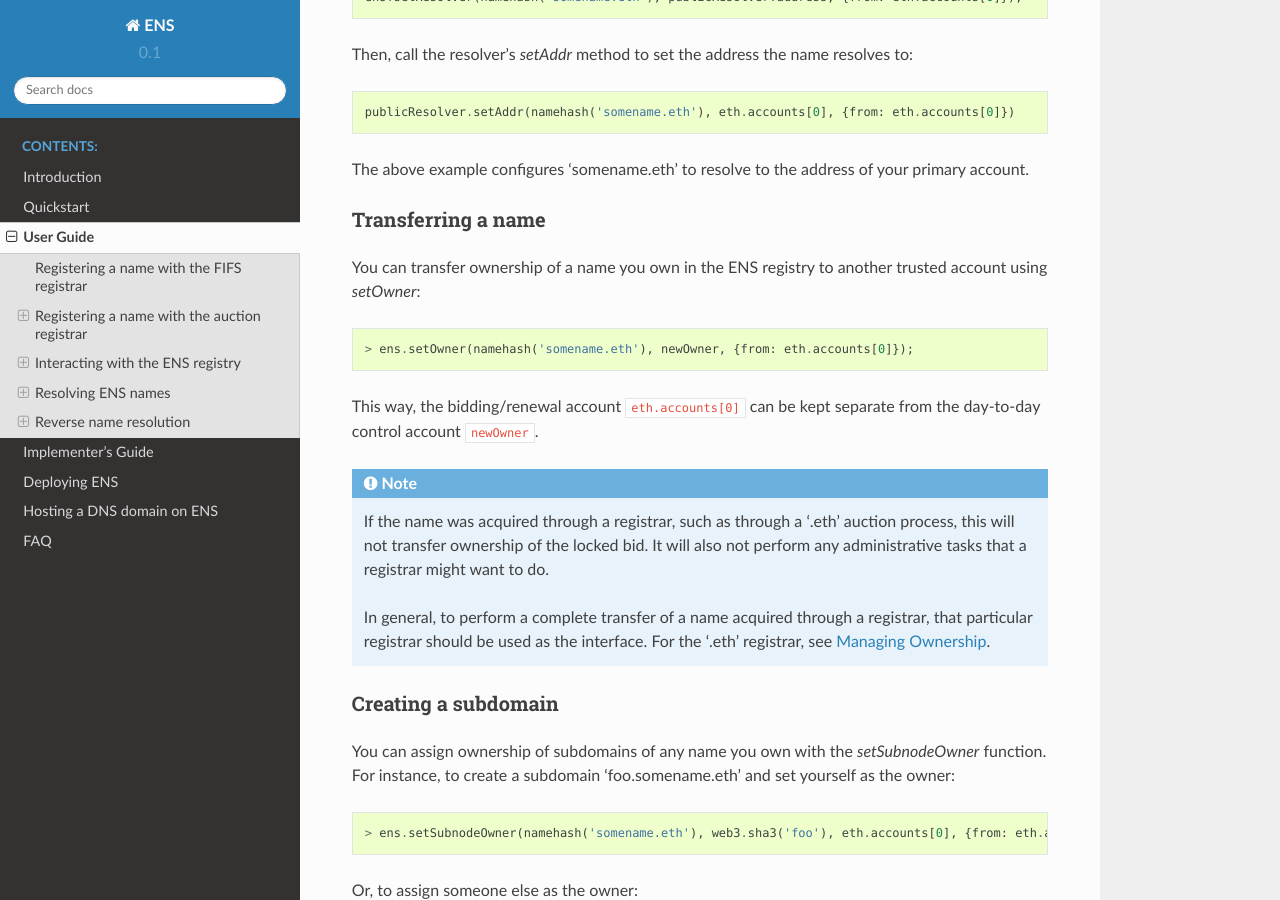
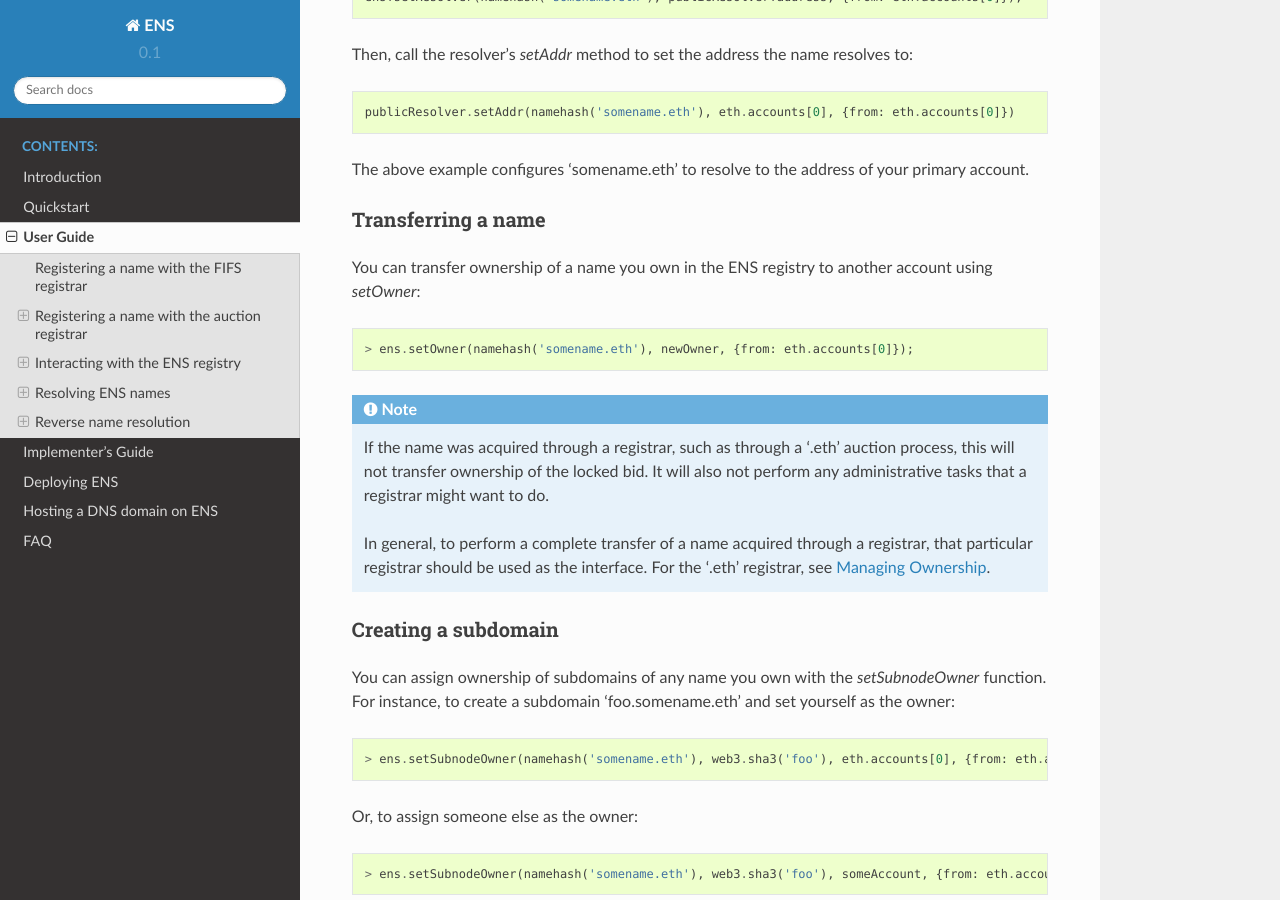
Before and after one commit to ensdomains/ens, a Sphinx documentation site: the page built from docs/userguide.rst, in a window 1280 px wide and 900 px high, scrolled down 6234 px. Built offline with Sphinx 7.4.7 and the Read the Docs theme 2.0.0, drawn with Linux system fonts in a browser that asks for light colours.

Commit message:
docs: accomodate suggestions (take 1).

```diff
--- a/docs/userguide.rst
+++ b/docs/userguide.rst
@@ -253,13 +253,11 @@
 Transferring a name
 -------------------
 
-You can transfer ownership of a name you own in the ENS registry to another trusted account using `setOwner`:
+You can transfer ownership of a name you own in the ENS registry to another account using `setOwner`:
 
 ::
 
     > ens.setOwner(namehash('somename.eth'), newOwner, {from: eth.accounts[0]});
-
-This way, the bidding/renewal account ``eth.accounts[0]`` can be kept separate from the day-to-day control account ``newOwner``.
 
 .. NOTE::
 
```
